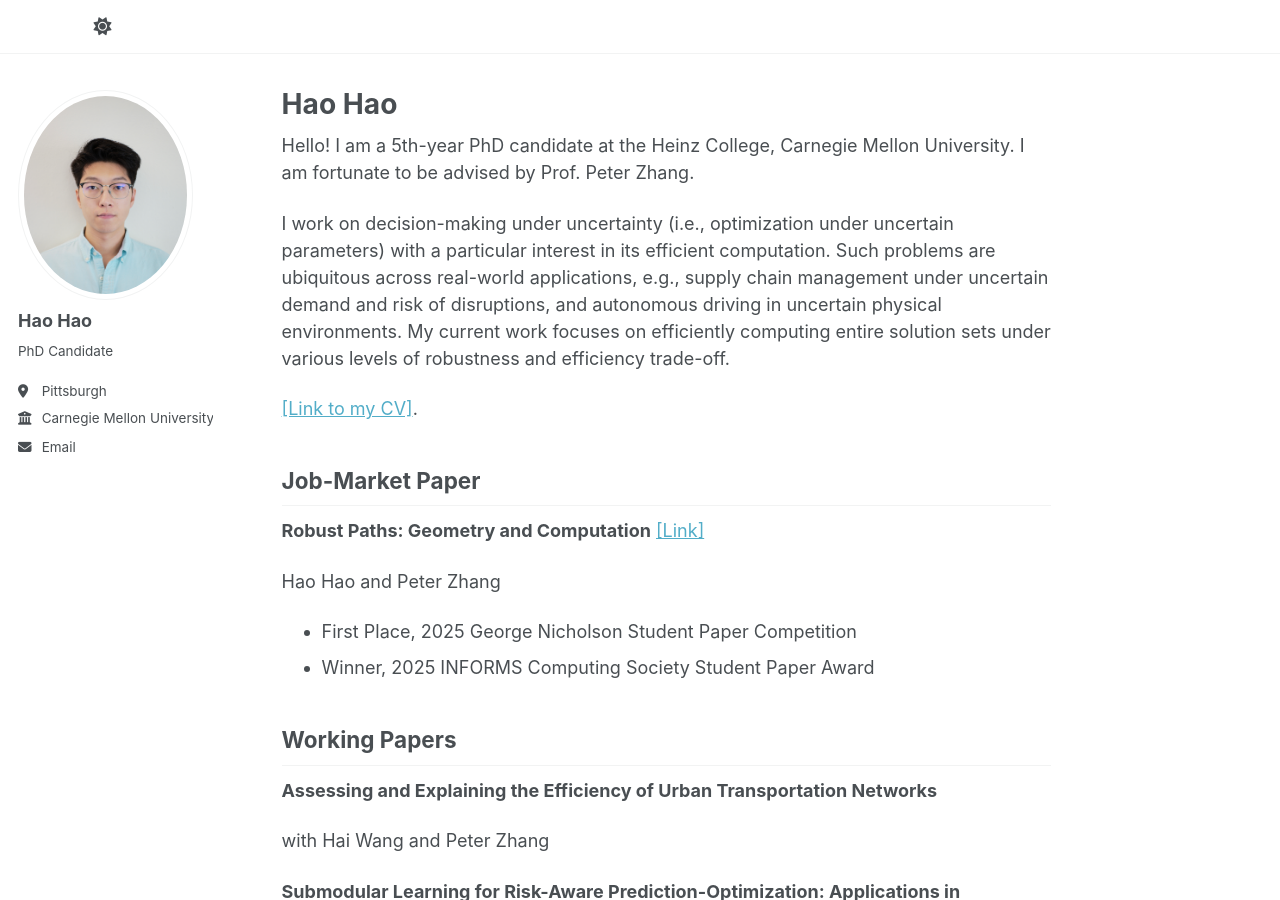
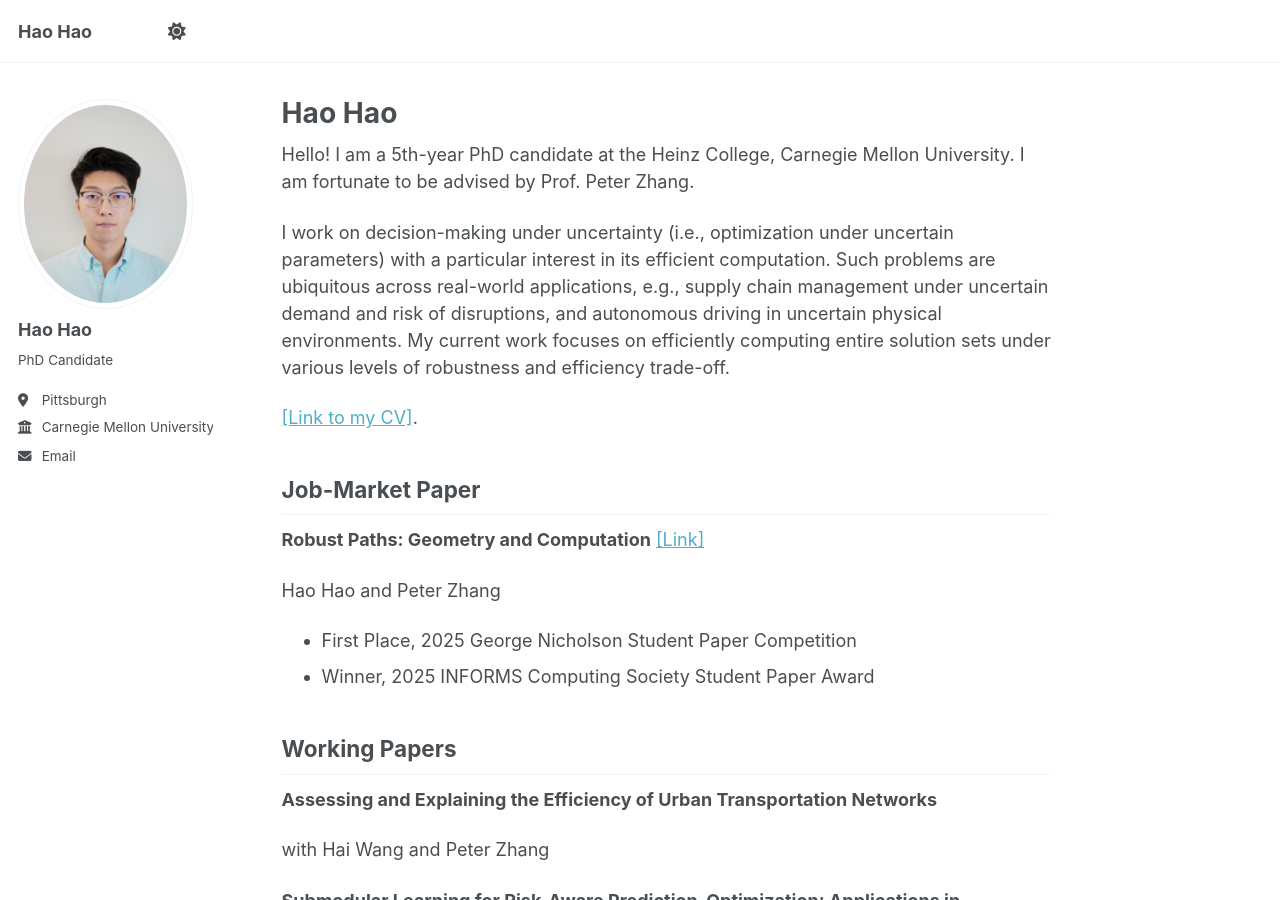
Before and after one commit to haohaocmu/haohaocmu.github.io, a Jekyll site: the page built from _pages/about.md, in a window 1280 px wide and 900 px high. Built offline with Jekyll 4.4.1, drawn with Linux system fonts in a browser that asks for light colours; a script that is not in the unit is left out.

Commit message:
Update _config.yml

```diff
--- a/_config.yml
+++ b/_config.yml
@@ -9,7 +9,7 @@
 # Basic Site Settings
 locale                   : "en-US"
 site_theme               : "default" # Currently available options are "default", "air"
-title                    : ""
+title                    : "Hao Hao"
 title_separator          : "-"
 name                     : &name "Hao Hao"
 description              : &description "Hao Hao's academic website"   # Update this with a general description of your site, this is the default if not overridden by a page
```
